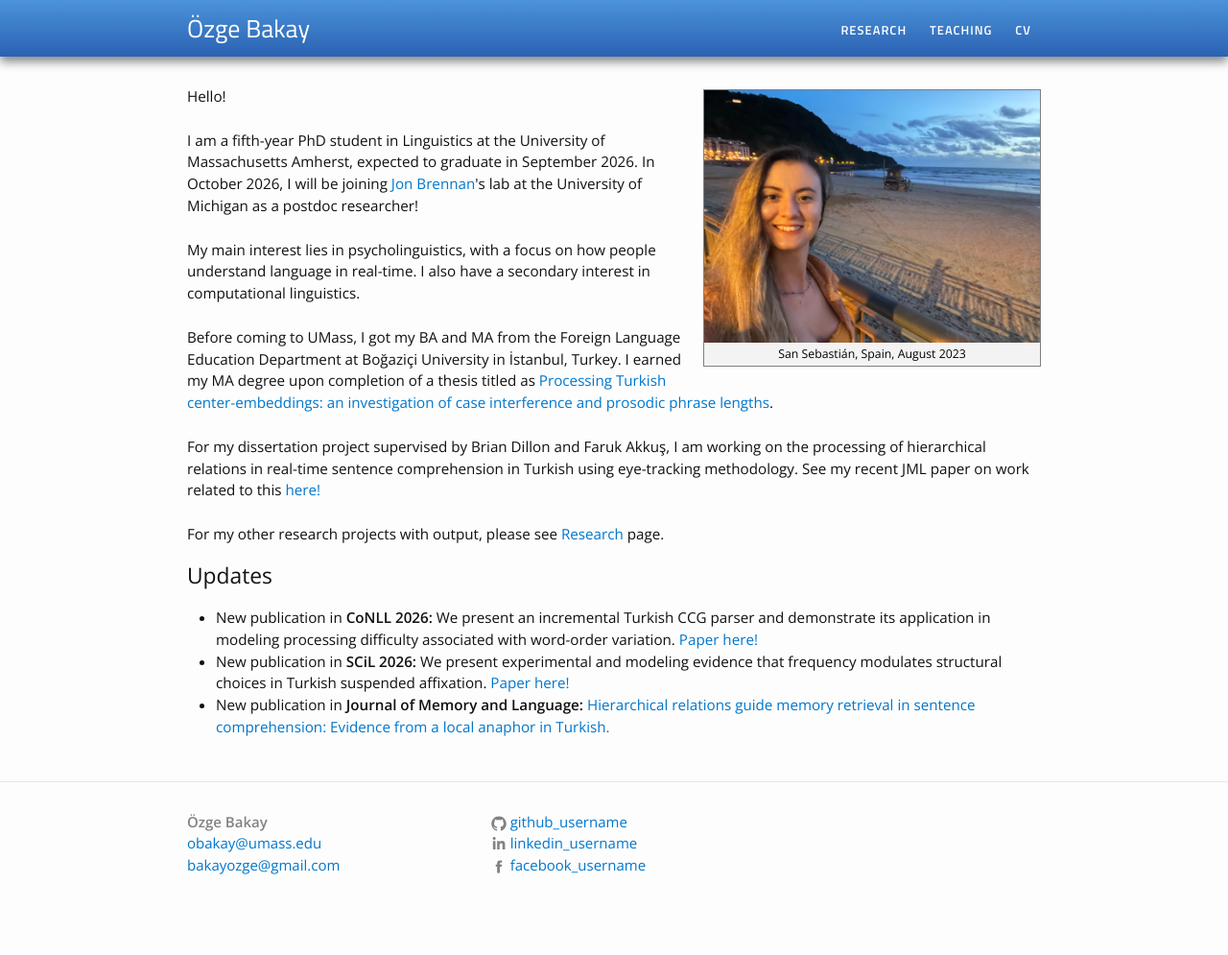
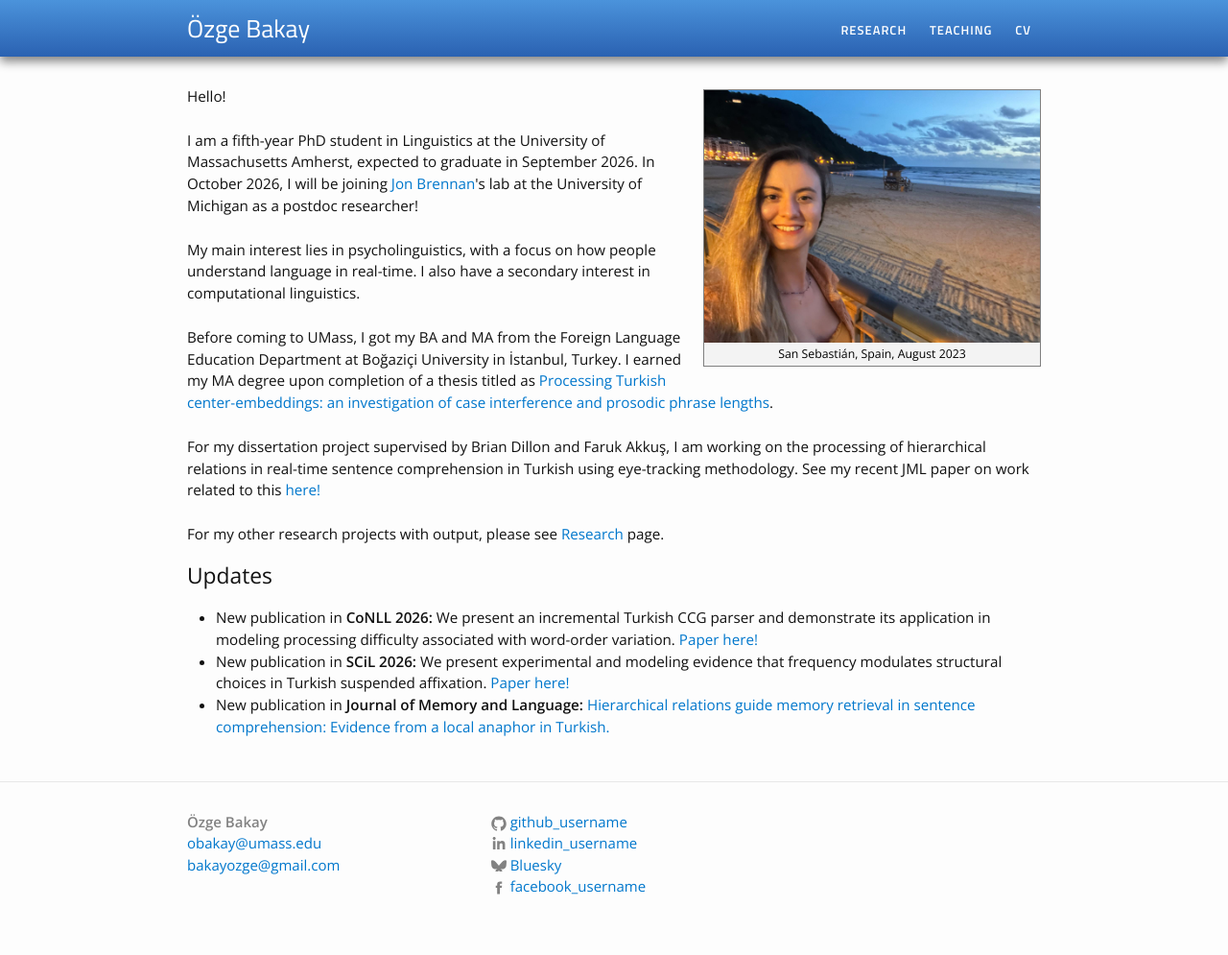
Before and after one commit to ozgebakay/ozgebakay.github.io, a Jekyll site: the page built from index.html, in a window 1280 px wide. Shown: the whole page at 96% size. Built offline with Jekyll 4.4.1, drawn with Linux system fonts in a browser that asks for light colours; before the commit the page ends 972 px from its top, so only the background shows below that.

Commit message:
Update footer.html

```diff
--- a/_includes/footer.html
+++ b/_includes/footer.html
@@ -59,6 +59,31 @@
           </li>
           {% endif %}
 
+          {% if site.scholar_id %}
+          <li>
+              <span class="icon icon--scholar">
+                <svg viewBox="0 0 24 24">
+                  <path fill="#828282" d="M12 24a7 7 0 0 1-7-7c0-2.95 1.83-5.47 4.41-6.46l-2.7-5.41a1 1 0 0 1 1.34-1.34l10.82 5.41A7 7 0 0 1 12 24M12 2a10 10 0 0 0-10 10c0 4.07 2.43 7.57 6 9.15V19a4 4 0 0 1 8 0v2.15c3.57-1.58 6-5.08 6-9.15A10 10 0 0 0 12 2z"/>
+                </svg>
+              </span>
+            <a href="https://scholar.google.com/citations?user={{ site.scholar_id }}">
+              <span class="username">Google Scholar</span>
+            </a>
+          </li>
+          {% endif %}
+
+          {% if site.bluesky_username %}
+          <li>
+              <span class="icon icon--bluesky">
+                <svg viewBox="0 0 512 512">
+                  <path fill="#828282" d="M111.8 62.2C170.2 105.9 233 189.7 256 224c23-34.3 85.8-118.1 144.2-161.8C444.1 32.1 512 18.6 512 84.7c0 17.2-8.5 133.2-13.6 153.2-22.1 87-111.2 111.6-187.4 97.4 122.9 72.3 22.8 114.7-55 55.4C178.2 450 78.1 407.6 201 335.3 124.8 349.5 35.7 324.9 13.6 237.9 8.5 217.9 0 101.9 0 84.7 0 18.6 67.9 32.1 111.8 62.2z"/>
+                </svg>
+              </span>
+            <a href="https://bsky.app/profile/{{ site.bluesky_username }}">
+              <span class="username">Bluesky</span>
+            </a>
+          </li>
+          {% endif %}
 
           {% if site.facebook_username %}
           <li>
@@ -72,13 +97,11 @@
             </a>
           </li>
           {% endif %}
-          </svg>
         </ul>
       </div>
 
       <div class="footer-col  footer-col-3">
-         <p class="text">
-{{ site.description }}
+         <p class="text">{{ site.description }}</p>
       </div>
     </div>
 
```
